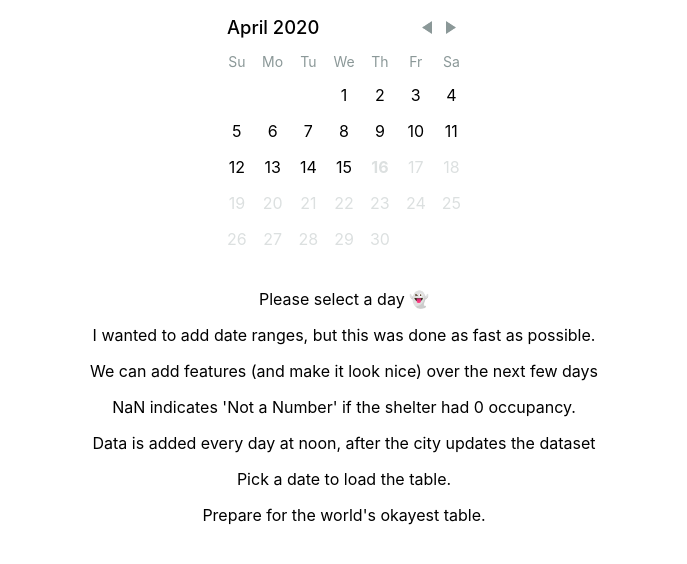
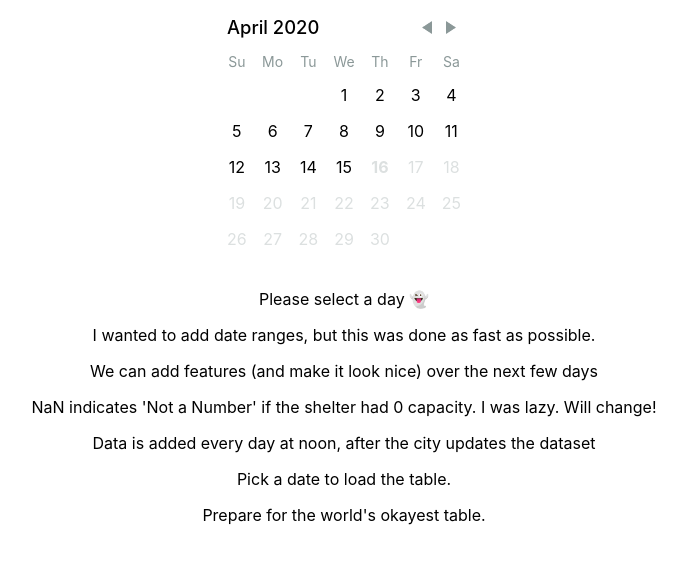
Before and after one commit to lowsound42/cityData-FE, a React (Create React App) app: page / in a window 1280 px wide. Shown: the top 564 px of the page, without its empty margins (296-983 px from the left). Built offline with nearby package versions, Linux system fonts and the light colour scheme; no server answers.

Commit message:
para change

```diff
--- a/src/App.js
+++ b/src/App.js
@@ -68,7 +68,7 @@ function App() {
         </p>
         <p>I wanted to add date ranges, but this was done as fast as possible.</p>
         <p>We can add features (and make it look nice) over the next few days</p>
-        <p>NaN indicates 'Not a Number' if the shelter had 0 occupancy.</p>
+        <p>NaN indicates 'Not a Number' if the shelter had 0 capacity. I was lazy. Will change!</p>
         <p>Data is added every day at noon, after the city updates the dataset</p>
         {dataDate ? (<DataFactory date={dataDate}/>) : <p>Pick a date to load the table.</p>}
         {dataDate ? (<Thing arr={newArr}/>) : <p>Prepare for the world's okayest table.</p>}
```
